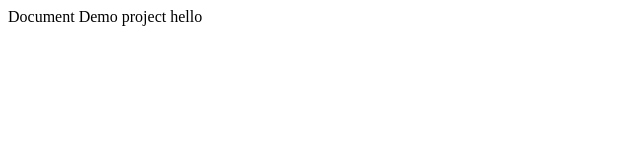
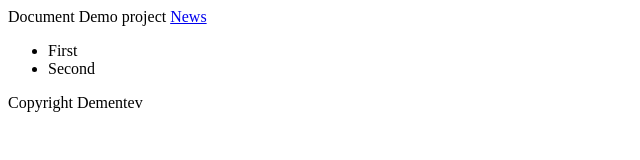
Before and after one commit to DementevSlava/Project-Samole, a plain HTML site: page index.html in a window 1280 px wide. Shown: the whole page, without its empty margins (0-640 px from the left). Drawn offline with Linux system fonts and the light colour scheme.

Commit message:
news Add

```diff
--- a/index.html
+++ b/index.html
@@ -5,10 +5,15 @@
     <meta name="viewport" content="width=device-width, initial-scale=1.0">
     <meta http-equiv="X-UA-Compatible" content="ie=edge"
     <title>Document</title>
-    <link rel="stylesheet"href="somefont.css"
+    <link rel="stylesheet" link href='https://fonts.googleapis.com/css?family=Roboto' rel='stylesheet'>
 </head>
 <body>
     Demo project
-    hello
+   <a href="news.html">News</a>
+   <ul>
+       <li>First</li>
+       <li>Second</li>
+   </ul>
+   <p>Copyright Dementev</p>
 </body>
 </html>
```
Also changed, not shown: news.html (added, +11 -0 lines).
